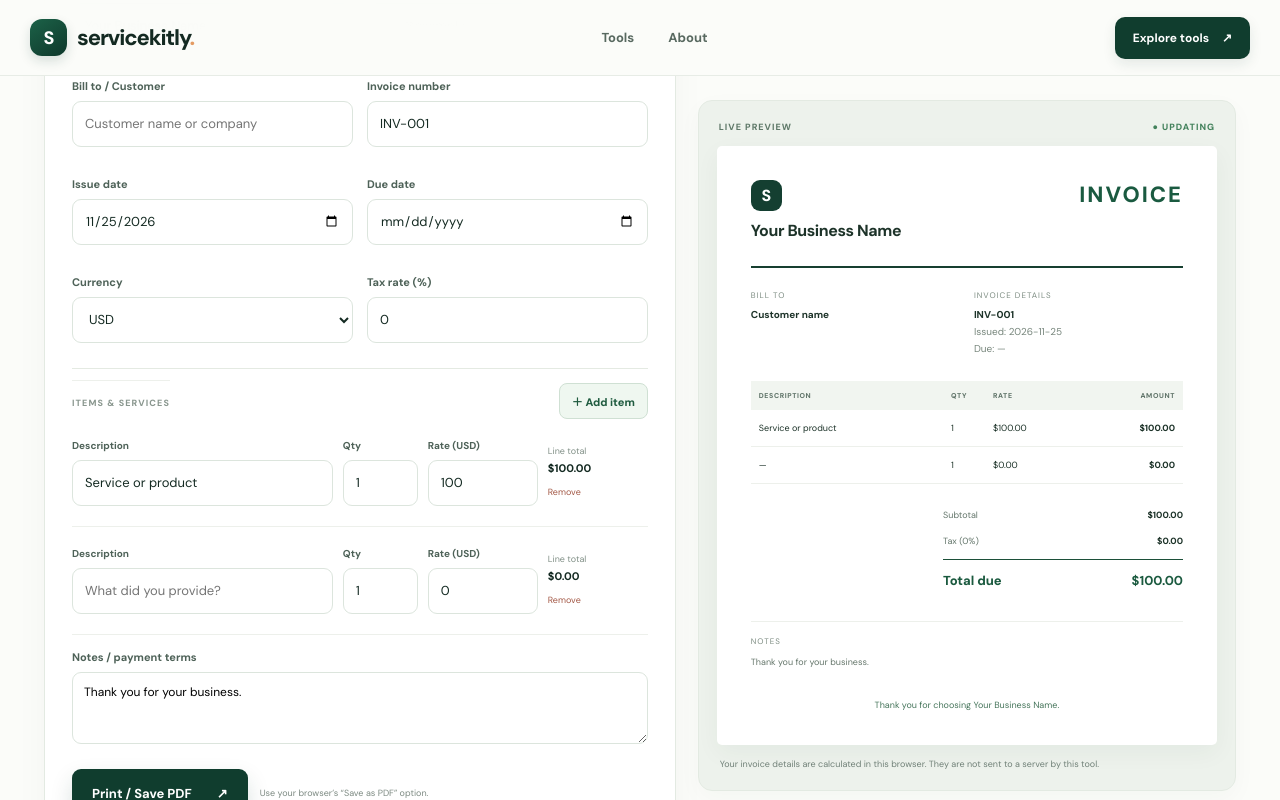
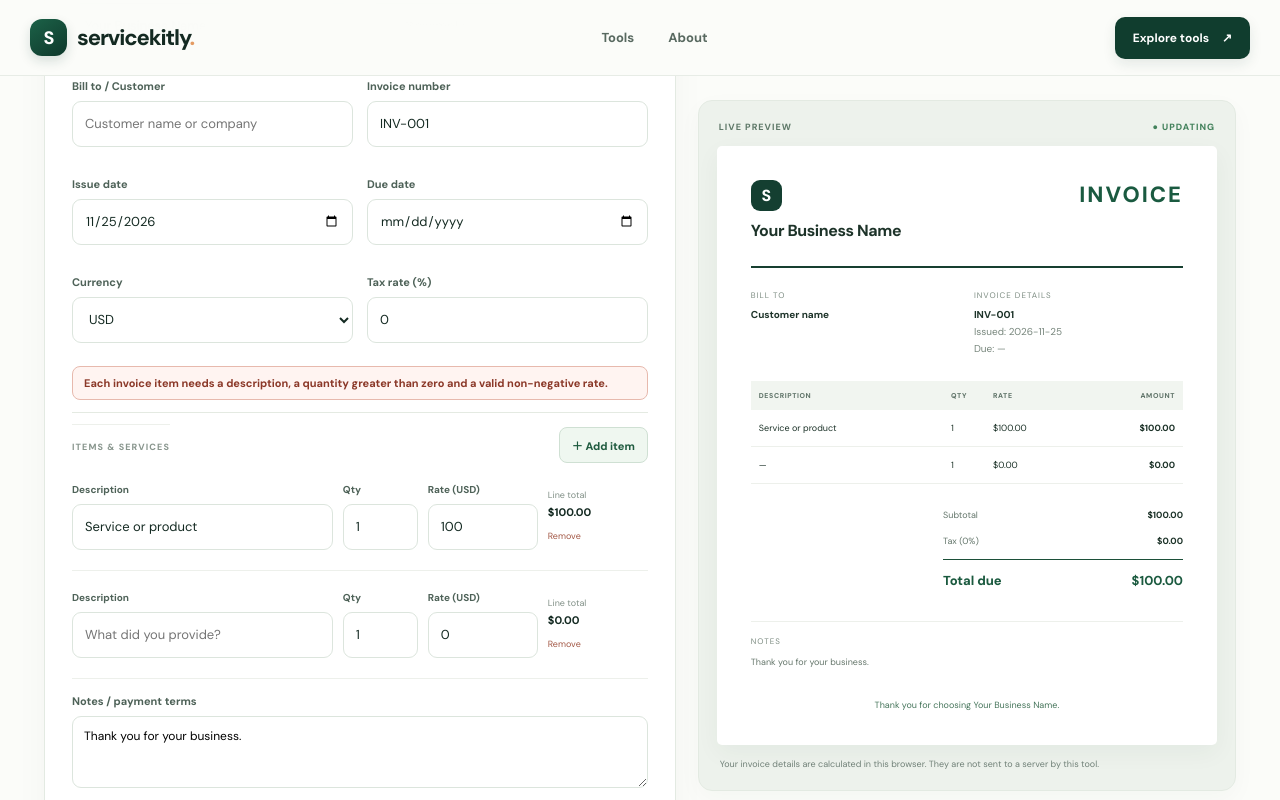
Before and after one commit to ya6331856-cpu/business-growth-toolkit, a Next.js app: page /tools/invoice-generator in a window 1280 px wide. Both pictures are taken after a click on the button "＋ Add item". Shown: the part 520-1320 px from the top of the page. Built offline with nearby package versions, Linux system fonts and the light colour scheme.

Commit message:
Validate invoice line item details before PDF export

```diff
--- a/components/InvoiceGenerator.tsx
+++ b/components/InvoiceGenerator.tsx
@@ -31,6 +31,7 @@ export default function InvoiceGenerator() {
     return (item.quantity.trim() !== "" && (!Number.isFinite(qty) || qty > MAX_AMOUNT)) || (item.rate.trim() !== "" && (!Number.isFinite(rate) || rate > MAX_AMOUNT)) || safe(item.quantity) * safe(item.rate) > MAX_AMOUNT;
   }) || subtotal + tax > MAX_AMOUNT;
   const dueDateInvalid = Boolean(dueDate && issueDate && dueDate < issueDate);
+  const lineItemsInvalid = items.some(item => !item.description.trim() || item.quantity.trim() === "" || !Number.isFinite(Number(item.quantity)) || Number(item.quantity) <= 0 || item.rate.trim() === "" || !Number.isFinite(Number(item.rate)) || Number(item.rate) < 0);
   const updateItem = (id: number, key: keyof Omit<LineItem, "id">, value: string) => setItems(current => current.map(item => item.id === id ? { ...item, [key]: value } : item));
   const addItem = () => setItems(current => [...current, { id: Math.max(0, ...current.map(item => item.id)) + 1, description: "", quantity: "1", rate: "0" }]);
   const removeItem = (id: number) => setItems(current => current.length > 1 ? current.filter(item => item.id !== id) : current);
@@ -52,17 +53,18 @@ export default function InvoiceGenerator() {
       {dueDateInvalid && <p className="field-error" role="alert">Due date must be on or after the issue date.</p>}
       {taxRateInvalid && <p className="field-error" role="alert">Enter a tax rate between 0 and 100 percent.</p>}
       {amountLimitExceeded && <p className="field-error" role="alert">One or more amounts exceed the supported limit. Reduce the quantity or rate before printing.</p>}
+      {lineItemsInvalid && <p className="field-error" role="alert">Each invoice item needs a description, a quantity greater than zero and a valid non-negative rate.</p>}
       <div className="invoice-items-heading"><div><span className="field-group-title">ITEMS & SERVICES</span></div><button type="button" className="invoice-add" onClick={addItem}>＋ Add item</button></div>
       <div className="invoice-line-list">
         {items.map((item,index)=><div className="invoice-line-editor" key={item.id}>
-          <label className="field"><span>Description</span><input value={item.description} onChange={e=>updateItem(item.id,"description",e.target.value)} placeholder="What did you provide?"/></label>
-          <label className="field"><span>Qty</span><input type="number" min="0" step="any" value={item.quantity} onChange={e=>updateItem(item.id,"quantity",e.target.value)}/></label>
-          <label className="field"><span>Rate ({currency})</span><input type="number" min="0" step="any" value={item.rate} onChange={e=>updateItem(item.id,"rate",e.target.value)}/></label>
+          <label className="field"><span>Description</span><input required value={item.description} onChange={e=>updateItem(item.id,"description",e.target.value)} placeholder="What did you provide?"/></label>
+          <label className="field"><span>Qty</span><input required type="number" min="0.01" step="any" value={item.quantity} onChange={e=>updateItem(item.id,"quantity",e.target.value)}/></label>
+          <label className="field"><span>Rate ({currency})</span><input required type="number" min="0" step="any" value={item.rate} onChange={e=>updateItem(item.id,"rate",e.target.value)}/></label>
           <div className="invoice-line-total"><small>Line total</small><b>{money(lineAmount(item),currency)}</b><button type="button" onClick={()=>removeItem(item.id)} disabled={items.length===1} aria-label={"Remove item "+(index+1)}>Remove</button></div>
         </div>)}
       </div>
       <label className="field"><span>Notes / payment terms</span><textarea rows={3} value={notes} onChange={e=>setNotes(e.target.value)}/></label>
-      <div className="invoice-actions"><button type="button" className="btn-primary" onClick={()=>window.print()} disabled={dueDateInvalid || taxRateInvalid || amountLimitExceeded}>Print / Save PDF <span>↗</span></button><span>Use your browser’s “Save as PDF” option.</span></div>
+      <div className="invoice-actions"><button type="button" className="btn-primary" onClick={()=>window.print()} disabled={dueDateInvalid || taxRateInvalid || amountLimitExceeded || lineItemsInvalid}>Print / Save PDF <span>↗</span></button><span>Use your browser’s “Save as PDF” option.</span></div>
     </section>
     <section className="invoice-preview panel" aria-live="polite">
       <div className="invoice-preview-label">LIVE PREVIEW <span>● UPDATING</span></div>
```
